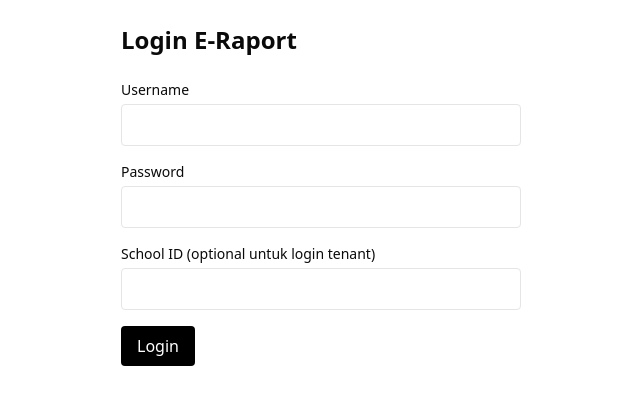
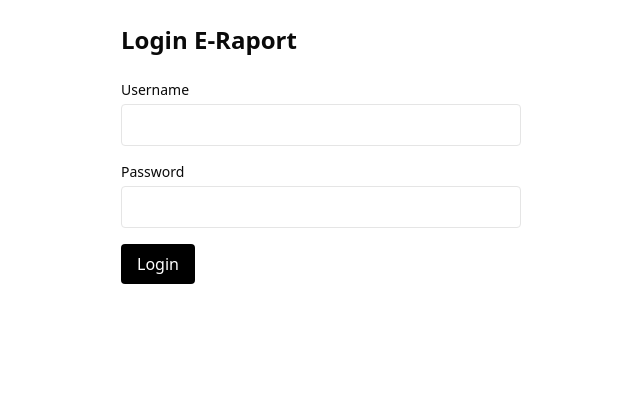
Before and after one commit to ufaiz50/e-raport-web, a Next.js app: page /login in a window 1280 px wide. Shown: the top 404 px of the page, without its empty margins (319-959 px from the left). Built offline with nearby package versions, Linux system fonts and the light colour scheme; no server answers.

Commit message:
refactor(login): remove school_id from login form payload

```diff
--- a/src/app/login/page.tsx
+++ b/src/app/login/page.tsx
@@ -11,7 +11,6 @@ import { auth } from "@/lib/auth";
 const schema = z.object({
   username: z.string().min(1, "Username wajib"),
   password: z.string().min(1, "Password wajib"),
-  school_id: z.coerce.number().optional(),
 });
 
 type FormValues = z.infer<typeof schema>;
@@ -52,10 +51,6 @@ export default function LoginPage() {
           {errors.password && <p className="text-sm text-red-600">{errors.password.message}</p>}
         </div>
 
-        <div>
-          <label className="mb-1 block text-sm">School ID (optional untuk login tenant)</label>
-          <input type="number" className="w-full rounded border px-3 py-2" {...register("school_id")} />
-        </div>
 
         {error && <p className="text-sm text-red-600">{error}</p>}
 
```
